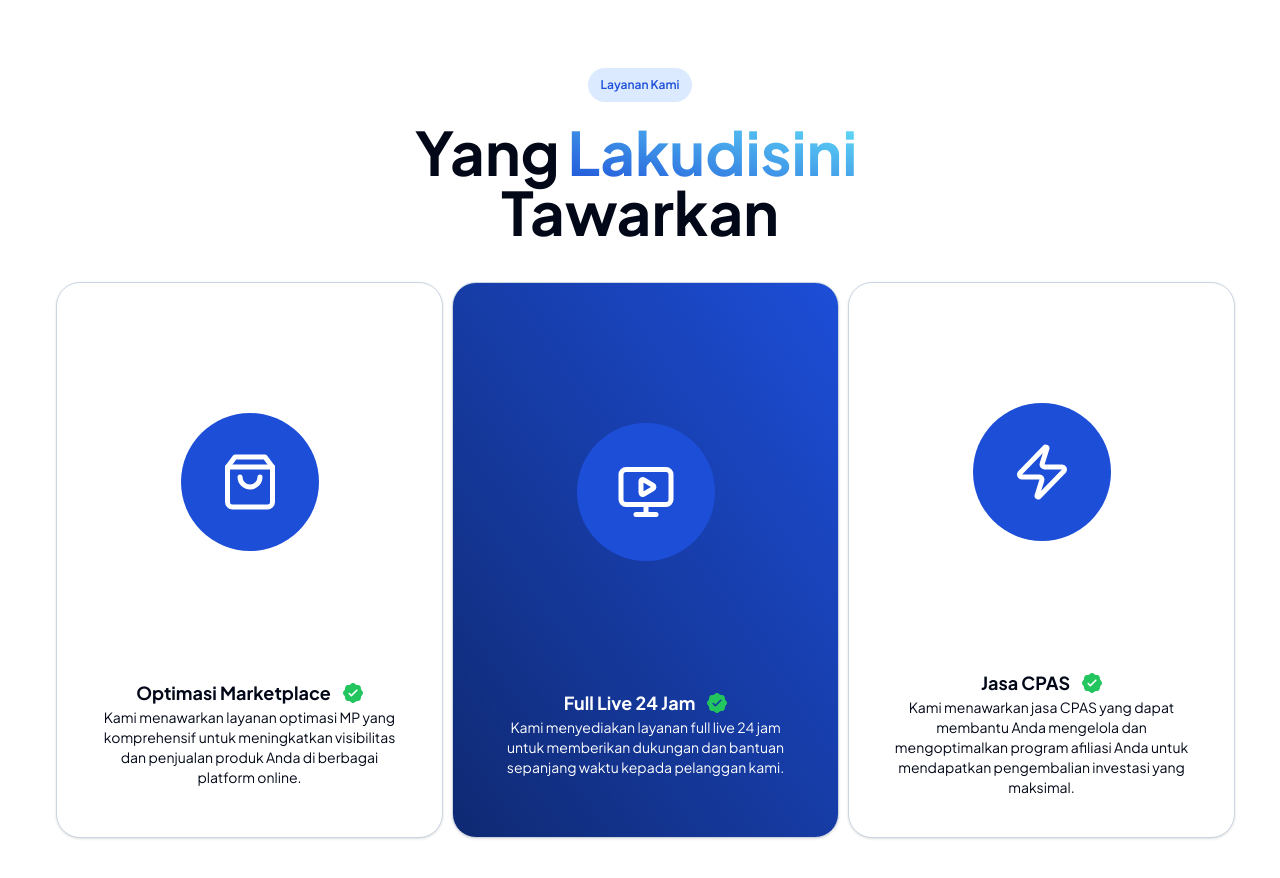
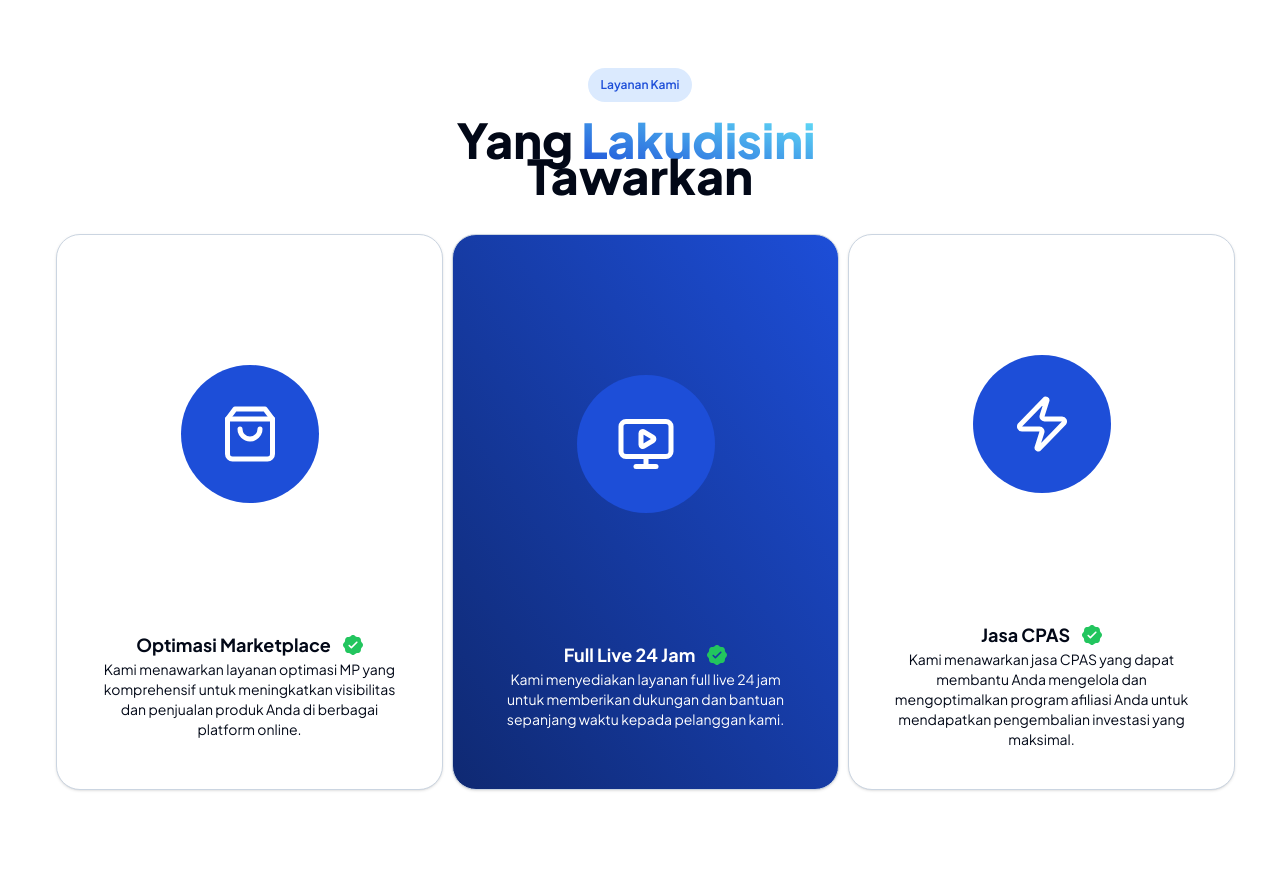
Before and after one commit to Taufik-H/lakudisini, a Next.js app: page / in a window 1280 px wide. Shown: the part 1600-2478 px from the top of the page. Built offline with nearby package versions, Linux system fonts and the light colour scheme; a web font is replaced by a local one.

Commit message:
feat:Service

```diff
--- a/components/sections/services.tsx
+++ b/components/sections/services.tsx
@@ -11,13 +11,15 @@
           Layanan Kami
         </Badge>
 
-        <h2 className="text-center text-6xl font-bold">
+        <h2 className="text-center text-3xl font-black capitalize  lg:text-[48px]">
           <span>Yang</span>
           <span className="mx-2 bg-gradient-to-tr from-blue-700 to-cyan-300 bg-clip-text text-transparent">
             Lakudisini
           </span>
         </h2>
-        <h2 className="text-center text-6xl font-bold">Tawarkan</h2>
+        <h2 className="text-center text-3xl font-black capitalize  lg:text-[48px]">
+          Tawarkan
+        </h2>
         {/* card */}
         <div className="my-10 grid gap-5 md:grid-cols-3">
           <CardServices
```
